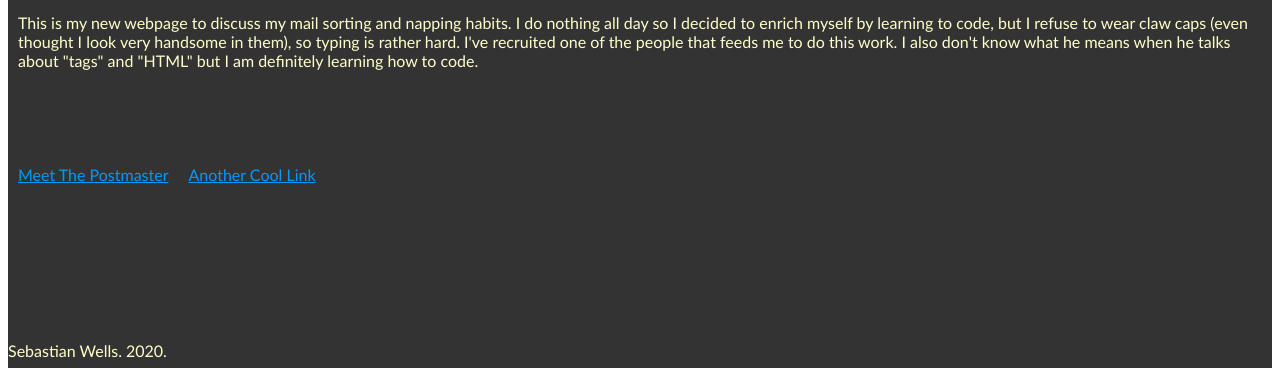
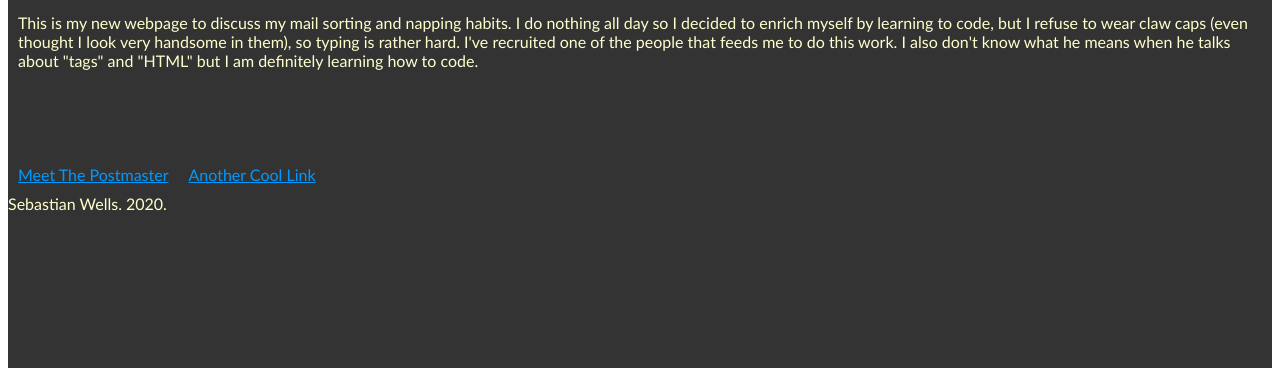
Before and after one commit to lv56steelix/portfolio-site, a plain HTML site: page index.html in a window 1280 px wide. Shown: the part 440-816 px from the top of the page. Drawn offline with Linux system fonts and the light colour scheme.

Commit message:
Adjust footer up

```diff
--- a/style.css
+++ b/style.css
@@ -59,6 +59,6 @@ footer {
     color: #ffffcc;
     position: fixed;
     left: 10;
-    bottom: 0;
+    bottom: 10;
     width: 100%;
 }
```
